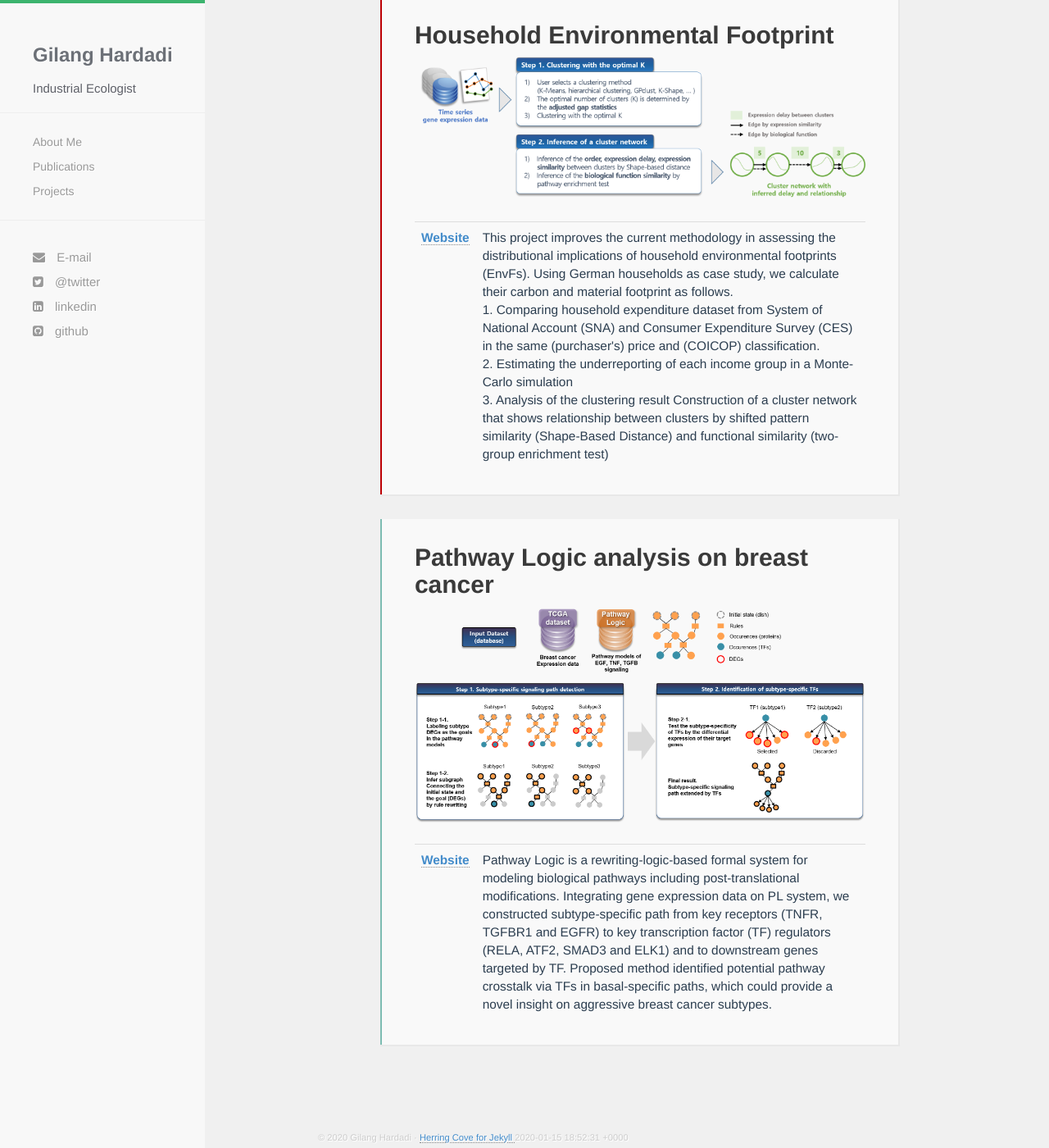
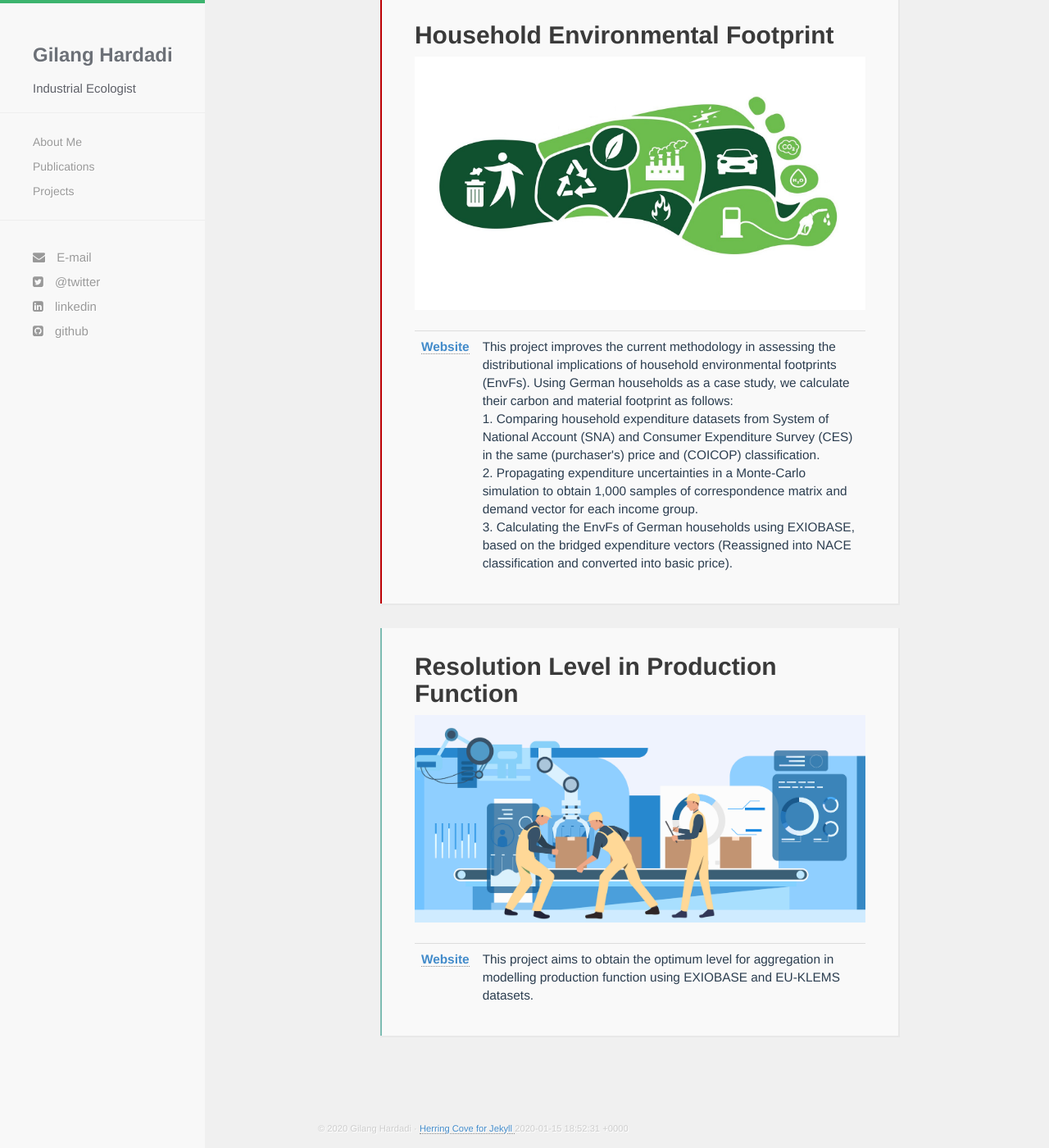
Before and after one commit to ghardadi/gilang.github.io, a Jekyll site: the page built from projects.html, in a window 1280 px wide and 1400 px high, scrolled down 198 px. Shown: the whole window at 82% size. Built offline with Jekyll 4.4.1, drawn with Linux system fonts in a browser that asks for light colours; nearby versions of some CDN libraries.

Commit message:
Update projects.html

```diff
--- a/projects.html
+++ b/projects.html
@@ -9,7 +9,7 @@ title: Projects
 
     <div id="article" class="fashion">
       <h2>Household Environmental Footprint</h2>
-      <img class="proimg" src="{{ site.baseurl }}/images/TiClNet_diagram.png">
+      <img class="proimg" src="{{ site.baseurl }}/images/Carbon-Footprint.png">
       <table class="table table-hover ">
         <tbody>
           <tr>
@@ -18,10 +18,10 @@ title: Projects
             </td>
             <td valign="top" class="td2">
               <p class="p2"><span class="s2">This project improves the current methodology in assessing the distributional implications of household environmental footprints (EnvFs).
-                Using German households as case study, we calculate their carbon and material footprint as follows.<br>
-1. Comparing household expenditure dataset from System of National Account (SNA) and Consumer Expenditure Survey (CES) in the same (purchaser's) price and (COICOP) classification.<br>
-2. Estimating the underreporting of each income group in a Monte-Carlo simulation <br>
-3. Analysis of the clustering result Construction of a cluster network that shows relationship between clusters by shifted pattern similarity (Shape-Based Distance) and functional similarity (two-group enrichment test)</span></p>
+                Using German households as a case study, we calculate their carbon and material footprint as follows:<br>
+1. Comparing household expenditure datasets from System of National Account (SNA) and Consumer Expenditure Survey (CES) in the same (purchaser's) price and (COICOP) classification.<br>
+2. Propagating expenditure uncertainties in a Monte-Carlo simulation to obtain 1,000 samples of correspondence matrix and demand vector for each income group.<br>
+3. Calculating the EnvFs of German households using EXIOBASE, based on the bridged expenditure vectors (Reassigned into NACE classification and converted into basic price).</span></p>
             </td>
           </tr>
         </tbody>
@@ -29,8 +29,8 @@ title: Projects
     </div>
 
     <div id="article" class="programming">
-      <h2>Pathway Logic analysis on breast cancer</h2>
-      <img class="proimg" src="{{ site.baseurl }}/images/PL_diagram.png">
+      <h2>Resolution Level in Production Function</h2>
+      <img class="proimg" src="{{ site.baseurl }}/images/Production-Process.png">
       <table class="table table-hover ">
         <tbody>
           <tr>
@@ -38,7 +38,7 @@ title: Projects
               <p class="p2"><span class="s1"><a href="https://github.com/ghardadi/agg-prodfun" target="_blank"><b>Website</b></a></span></p>
             </td>
             <td valign="top" class="td2">
-              <p class="p2"><span class="s2">Pathway Logic is a rewriting-logic-based formal system for modeling biological pathways including post-translational modifications. Integrating gene expression data on PL system, we constructed subtype-specific path from key receptors (TNFR, TGFBR1 and EGFR) to key transcription factor (TF) regulators (RELA, ATF2, SMAD3 and ELK1) and to downstream genes targeted by TF. Proposed method identified potential pathway crosstalk via TFs in basal-specific paths, which could provide a novel insight on aggressive breast cancer subtypes.</span></p>
+              <p class="p2"><span class="s2">This project aims to obtain the optimum level for aggregation in modelling production function using EXIOBASE and EU-KLEMS datasets.</span></p>
             </td>
           </tr>
         </tbody>
```
